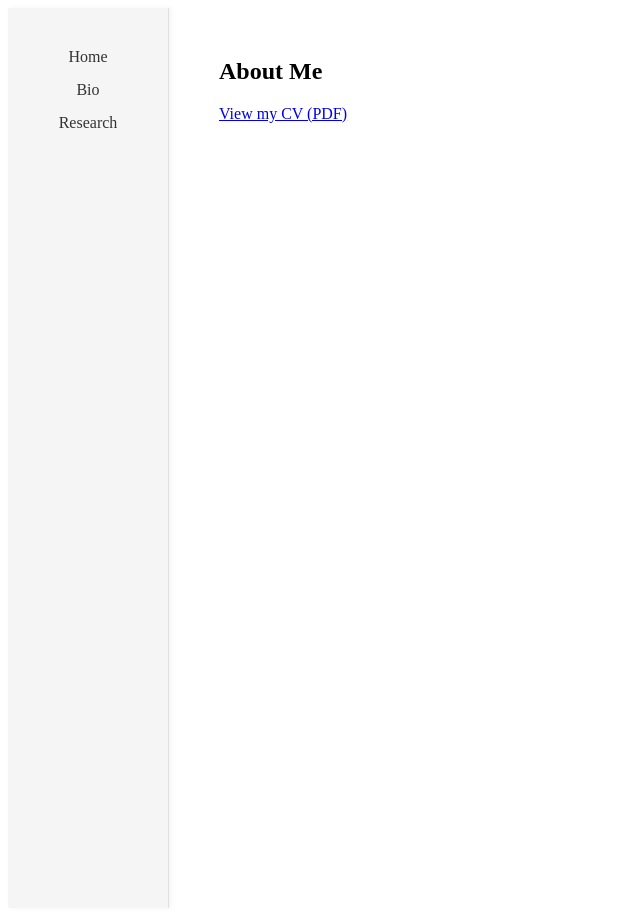
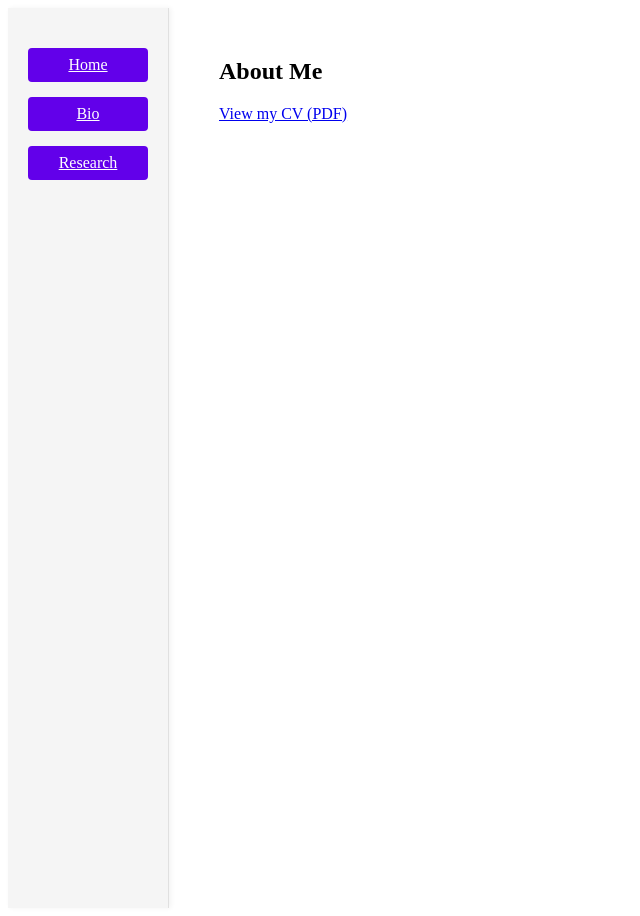
Before and after one commit to AgataDymarska/agatadymarska.github.io, a Jekyll site: the page built from bio.md, in a window 1280 px wide. Shown: the whole page, without its empty margins (0-640 px from the left). Built offline with Jekyll 4.4.1, drawn with Linux system fonts in a browser that asks for light colours.

Commit message:
Update style.css
changing sidebar to permanent frames

```diff
--- a/assets/css/style.css
+++ b/assets/css/style.css
@@ -32,6 +32,10 @@
   margin: 0 auto 20px; /* Center and add space below */
 }
 
+.email::before {
+  content: attr(data-user) "@" attr(data-domain);
+}
+
 /* Sidebar Navigation */
 nav ul {
   list-style: none;
@@ -44,17 +48,16 @@ nav li {
 }
 
 nav a {
-  text-decoration: none;
-  color: #333;
-  font-weight: 500; /* Slightly bolder */
-  padding: 5px 10px;
-  border-radius: 4px;
-  transition: all 0.3s ease;
+  color: white !important;           /* White text */
+  background-color: #6200ea;         /* Purple background */
+  padding: 8px 12px;                 /* Match your hover padding */
+  border-radius: 4px;                /* Rounded corners */
+  display: block;                    /* Full-width click area */
+  margin: 5px 0;                     /* Space between tabs */
+  transition: opacity 0.2s;          /* Smooth hover effect */
 }
 
 nav a:hover {
-  color: #ffffff; /* White text on hover */
-  background-color: #6200ea; /* Purple background on hover */
+  opacity: 0.9;                      /* Slight fade on hover */
 }
-
 /* =
```
